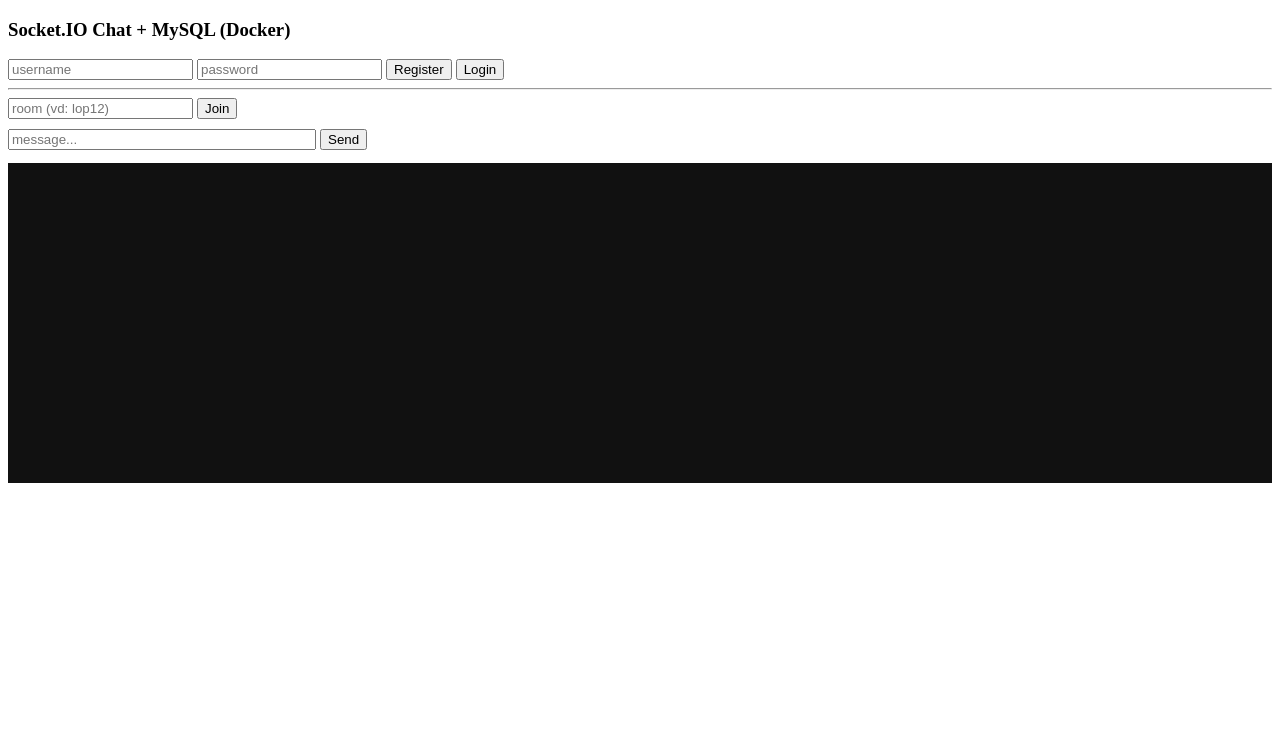
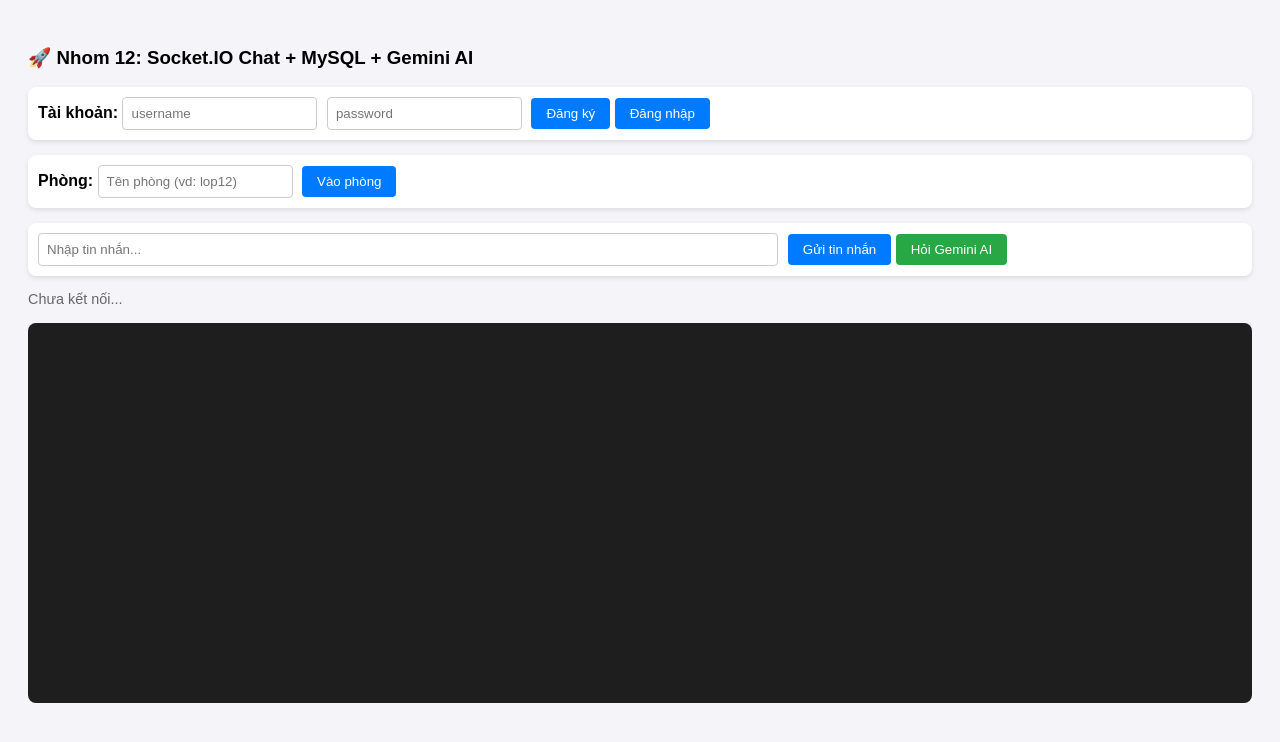
Before and after one commit to QuocVu00/Nhom12_chatbox, a website: page apps/socketio-chat/public/index.html in a window 1280 px wide. Drawn offline with nearby package versions, Linux system fonts and the light colour scheme.

Commit message:
Thanh Van cap nhat socketio-chat giao dien index.html

```diff
--- a/apps/socketio-chat/public/index.html
+++ b/apps/socketio-chat/public/index.html
@@ -3,31 +3,43 @@
 <head>
   <meta charset="utf-8" />
   <meta name="viewport" content="width=device-width,initial-scale=1" />
-  <title>NetProg Socket.IO Chat</title>
+  <title>Nhom 12 - Socket.IO Chat & Gemini AI</title>
+  <link rel="stylesheet" href="/app.css" />
+  <style>
+    /* Thêm một chút style nhanh để dễ nhìn */
+    body { font-family: sans-serif; padding: 20px; background-color: #f4f4f9; }
+    #log { background: #1e1e1e; color: #d4d4d4; padding: 15px; height: 350px; overflow-y: auto; border-radius: 8px; font-family: 'Courier New', Courier, monospace; }
+    .controls { margin-bottom: 15px; padding: 10px; background: white; border-radius: 8px; box-shadow: 0 2px 5px rgba(0,0,0,0.1); }
+    input { padding: 8px; border: 1px solid #ccc; border-radius: 4px; margin-right: 5px; }
+    button { padding: 8px 15px; border: none; border-radius: 4px; background: #007bff; color: white; cursor: pointer; }
+    button:hover { background: #0056b3; }
+  </style>
 </head>
 <body>
-  <h3>Socket.IO Chat + MySQL (Docker)</h3>
+  <h3>🚀 Nhom 12: Socket.IO Chat + MySQL + Gemini AI</h3>
 
-  <div>
+  <div class="controls">
+    <strong>Tài khoản:</strong>
     <input id="u" placeholder="username" />
     <input id="p" placeholder="password" type="password" />
-    <button id="btnRegister">Register</button>
-    <button id="btnLogin">Login</button>
+    <button id="btnRegister">Đăng ký</button>
+    <button id="btnLogin">Đăng nhập</button>
   </div>
 
-  <hr/>
-
-  <div>
-    <input id="room" placeholder="room (vd: lop12)" />
-    <button id="btnJoin">Join</button>
+  <div class="controls">
+    <strong>Phòng:</strong>
+    <input id="room" placeholder="Tên phòng (vd: lop12)" />
+    <button id="btnJoin">Vào phòng</button>
   </div>
 
-  <div style="margin-top:10px">
-    <input id="msg" placeholder="message..." style="width:300px" />
-    <button id="btnSend">Send</button>
+  <div class="controls">
+    <input id="msg" placeholder="Nhập tin nhắn..." style="width: 60%;" />
+    <button id="btnSend">Gửi tin nhắn</button>
+    <button id="btnAskAI" style="background: #28a745;">Hỏi Gemini AI</button>
   </div>
 
-  <pre id="log" style="background:#111;color:#0f0;padding:10px;height:300px;overflow:auto"></pre>
+  <div id="status" style="margin-bottom: 5px; font-size: 0.9em; color: #666;">Chưa kết nối...</div>
+  <pre id="log"></pre>
 
   <script src="/socket.io/socket.io.js"></script>
   <script src="./main.js"></script>
```
